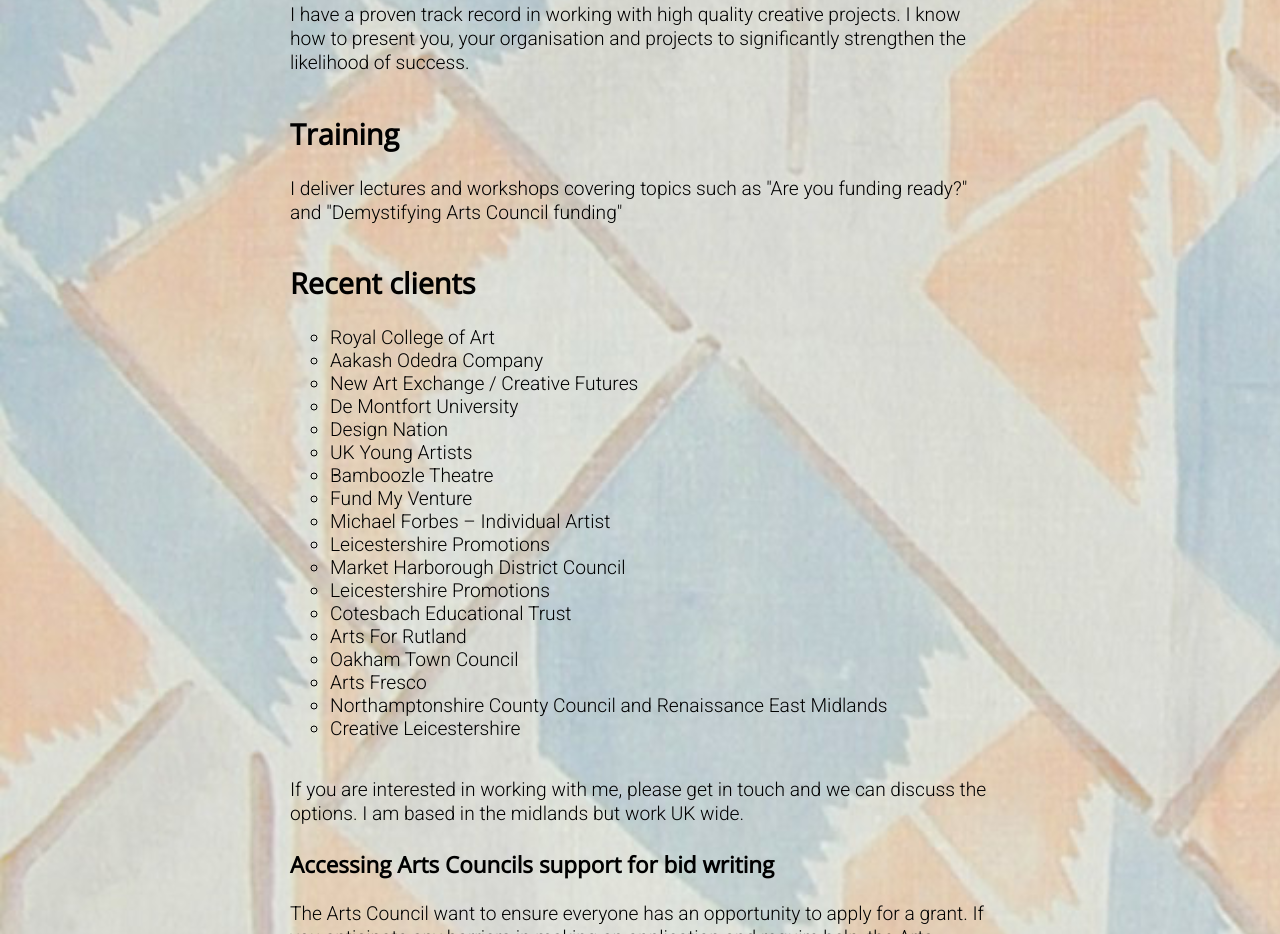
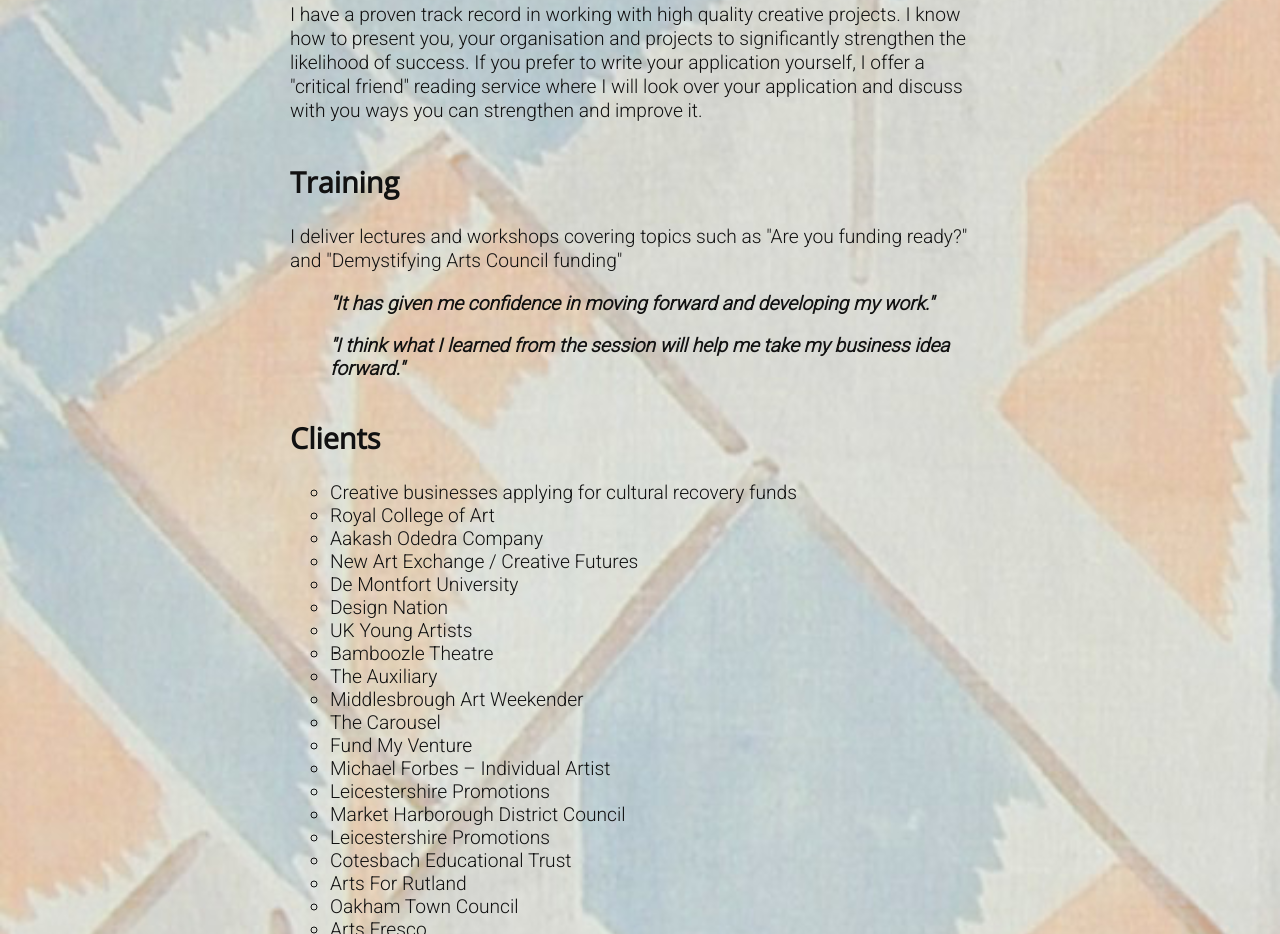
Before and after one commit to ggstuart/aroomofherown, a plain HTML site: page index.html in a window 1280 px wide. Shown: the part 1181-2115 px from the top of the page. Drawn offline with nearby package versions, Linux system fonts and the light colour scheme.

Commit message:
Tina's updates December 2020

```diff
--- a/css/master.css
+++ b/css/master.css
@@ -5,7 +5,7 @@ body {
   font-size: 1.2em;
   max-width: 700px;
   margin: auto;
-  color: #000;
+  color: #111;
   background-image: url("../images/background-light.jpg");
   background-size: cover;
   background-blend-mode: screen;
@@ -82,6 +82,11 @@ a:hover {
   text-decoration: underline;
 }
 
+blockquote {
+  font-style: italic;
+  font-weight: bold;
+}
+
 @media (min-width: 400px) {
   header h1 {
     font-size: 3em;
--- a/index.html
+++ b/index.html
@@ -2,6 +2,10 @@
 <html>
   <head>
     <meta charset="utf-8">
+    <meta name="viewport" content="width=device-width, initial-scale=1.0">
+    <meta name="description" content="Providing advice, assistance and support for artists, organisations and cultural projects.">
+    <meta name="keywords" content="funding, fundraising, cultural recovery fund, arts grants, arts council funding, funding application, heritage, museum, arts funding, bid writer, tina smith, funded project, access support, project grants, developing your creative practice">
+
     <link href="https://fonts.googleapis.com/css?family=Montserrat+Alternates:300|Roboto:300|Open+Sans:300" rel="stylesheet">
     <link rel="stylesheet" href="css/master.css">
     <title>Tina Smith</title>
@@ -24,7 +28,7 @@
       <h2>What I do</h2>
       <p>
         I am a highly experienced cultural and creative sector professional with a proven track record in mentoring, brokering partnerships and securing resources.
-        I have recently worked with two arts organisations securing them Arts Council National Portfolio Organisation (NPO) funding equating to £1.4million.
+        I have worked with UK Young Artists and Bamboozle Theatre securing them Arts Council National Portfolio Organisation (NPO) funding equating to £1.4million.
         I have excellent communication and leadership skills particularly in enabling and encouraging organisations and individuals to reach their full potential.
       </p>
       <p>
@@ -54,6 +58,7 @@
       <p>
         I have a proven track record in working with high quality creative projects.
         I know how to present you, your organisation and projects to significantly strengthen the likelihood of success.
+        If you prefer to write your application yourself, I offer a "critical friend" reading service where I will look over your application and discuss with you ways you can strengthen and improve it.
       </p>
     </section>
 
@@ -63,11 +68,19 @@
         I deliver lectures and workshops covering topics such as "Are you funding ready?" and "Demystifying Arts Council funding"
       </p>
 
+      <blockquote>
+        "It has given me confidence in moving forward and developing my work."
+      </blockquote>
+      <blockquote>
+        "I think what I learned from the session will help me take my business idea forward."
+      </blockquote>
+
     </section>
 
     <section>
-      <h2>Recent clients</h2>
+      <h2>Clients</h2>
       <ul>
+        <li>Creative businesses applying for cultural recovery funds</li>
         <li>Royal College of Art</li>
         <li>Aakash Odedra Company</li>
         <li>New Art Exchange / Creative Futures</li>
@@ -75,6 +88,9 @@
         <li>Design Nation</li>
         <li>UK Young Artists</li>
         <li>Bamboozle Theatre</li>
+        <li>The Auxiliary</li>
+        <li>Middlesbrough Art Weekender</li>
+        <li>The Carousel</li>
         <li>Fund My Venture</li>
         <li>Michael Forbes – Individual Artist</li>
         <li>Leicestershire Promotions</li>
```
